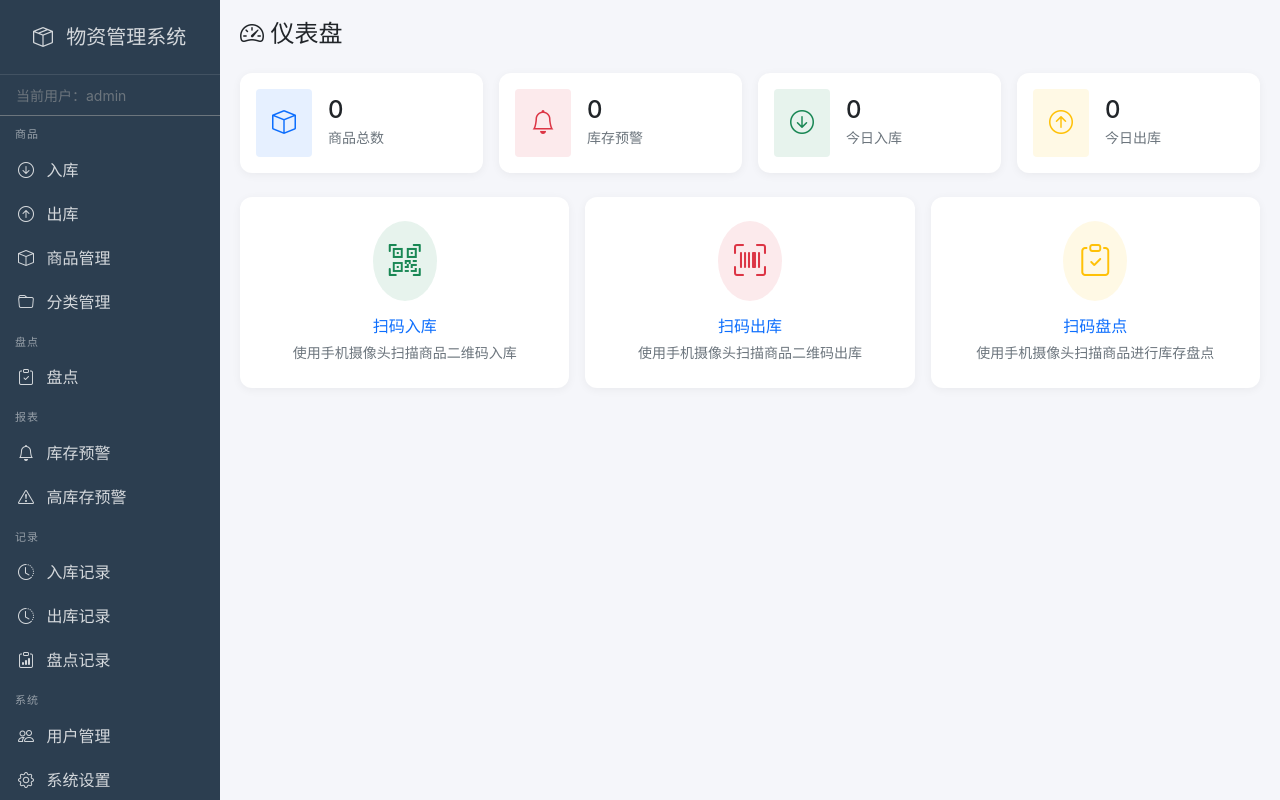
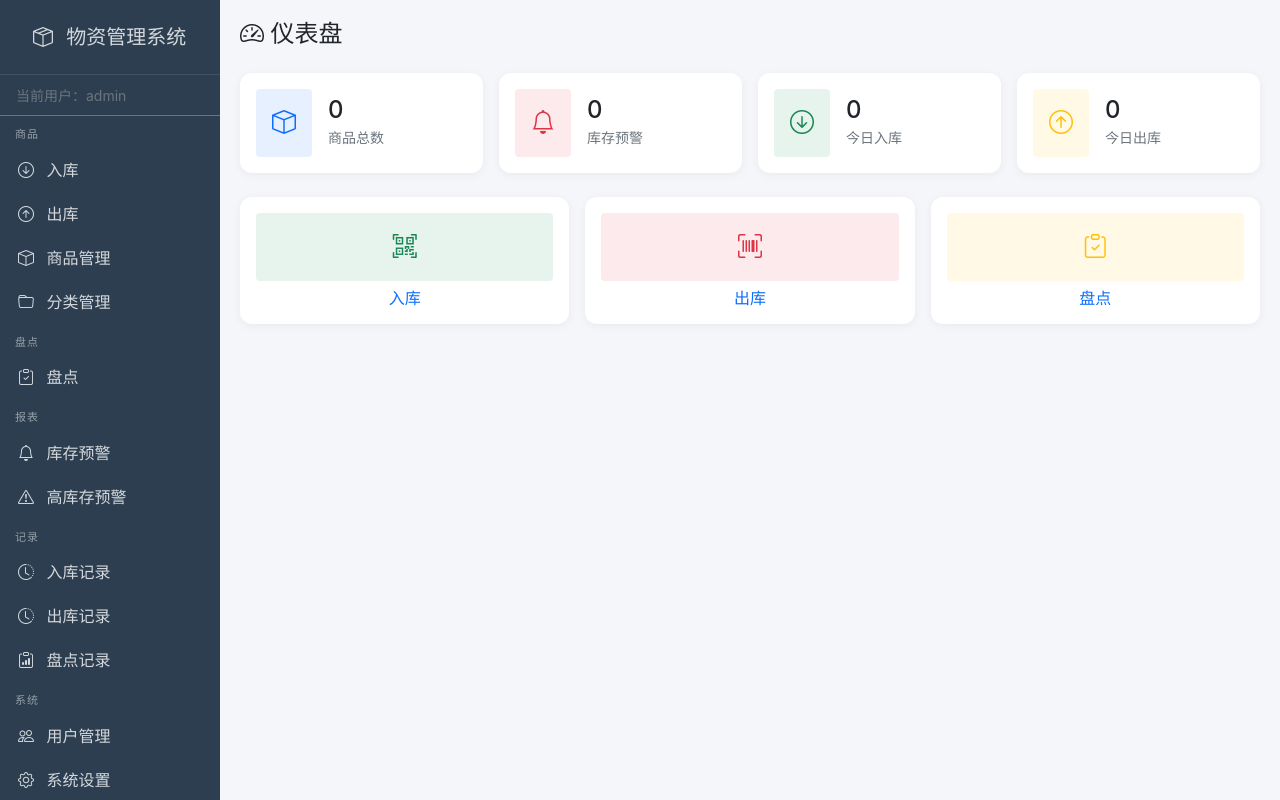
Before and after one commit to srockci/inventory-system, a Flask app: page / in a window 1280 px wide. Run offline with Flask 3, Linux system fonts and the light colour scheme; the visitor is signed in with stand-in values (Sample User, id 1).

Commit message:
fix: 快捷操作改为方形图标一行3列布局

```diff
--- a/templates/index.html
+++ b/templates/index.html
@@ -63,41 +63,38 @@
 
 <!-- 快捷操作 -->
 <div class="row g-3">
-    <div class="col-6 col-md-4">
+    <div class="col-4">
         <a href="{{ url_for('stock_in_page') }}" class="text-decoration-none">
-            <div class="card h-100">
-                <div class="card-body text-center py-4">
-                    <div class="rounded-circle bg-success bg-opacity-10 d-inline-flex p-3 mb-3">
-                        <i class="bi bi-qr-code-scan text-success" style="font-size: 2rem;"></i>
+            <div class="card h-100 text-center">
+                <div class="card-body py-3">
+                    <div class="bg-success bg-opacity-10 rounded p-3 mb-2">
+                        <i class="bi bi-qr-code-scan text-success" style="font-size: 1.5rem;"></i>
                     </div>
-                    <h6 class="card-title mb-1">扫码入库</h6>
-                    <small class="text-muted">使用手机摄像头扫描商品二维码入库</small>
+                    <h6 class="mb-0">入库</h6>
                 </div>
             </div>
         </a>
     </div>
-    <div class="col-6 col-md-4">
+    <div class="col-4">
         <a href="{{ url_for('stock_out_page') }}" class="text-decoration-none">
-            <div class="card h-100">
-                <div class="card-body text-center py-4">
-                    <div class="rounded-circle bg-danger bg-opacity-10 d-inline-flex p-3 mb-3">
-                        <i class="bi bi-upc-scan text-danger" style="font-size: 2rem;"></i>
+            <div class="card h-100 text-center">
+                <div class="card-body py-3">
+                    <div class="bg-danger bg-opacity-10 rounded p-3 mb-2">
+                        <i class="bi bi-upc-scan text-danger" style="font-size: 1.5rem;"></i>
                     </div>
-                    <h6 class="card-title mb-1">扫码出库</h6>
-                    <small class="text-muted">使用手机摄像头扫描商品二维码出库</small>
+                    <h6 class="mb-0">出库</h6>
                 </div>
             </div>
         </a>
     </div>
-    <div class="col-6 col-md-4">
+    <div class="col-4">
         <a href="{{ url_for('stock_check_page') }}" class="text-decoration-none">
-            <div class="card h-100">
-                <div class="card-body text-center py-4">
-                    <div class="rounded-circle bg-warning bg-opacity-10 d-inline-flex p-3 mb-3">
-                        <i class="bi bi-clipboard-check text-warning" style="font-size: 2rem;"></i>
+            <div class="card h-100 text-center">
+                <div class="card-body py-3">
+                    <div class="bg-warning bg-opacity-10 rounded p-3 mb-2">
+                        <i class="bi bi-clipboard-check text-warning" style="font-size: 1.5rem;"></i>
                     </div>
-                    <h6 class="card-title mb-1">扫码盘点</h6>
-                    <small class="text-muted">使用手机摄像头扫描商品进行库存盘点</small>
+                    <h6 class="mb-0">盘点</h6>
                 </div>
             </div>
         </a>
```
